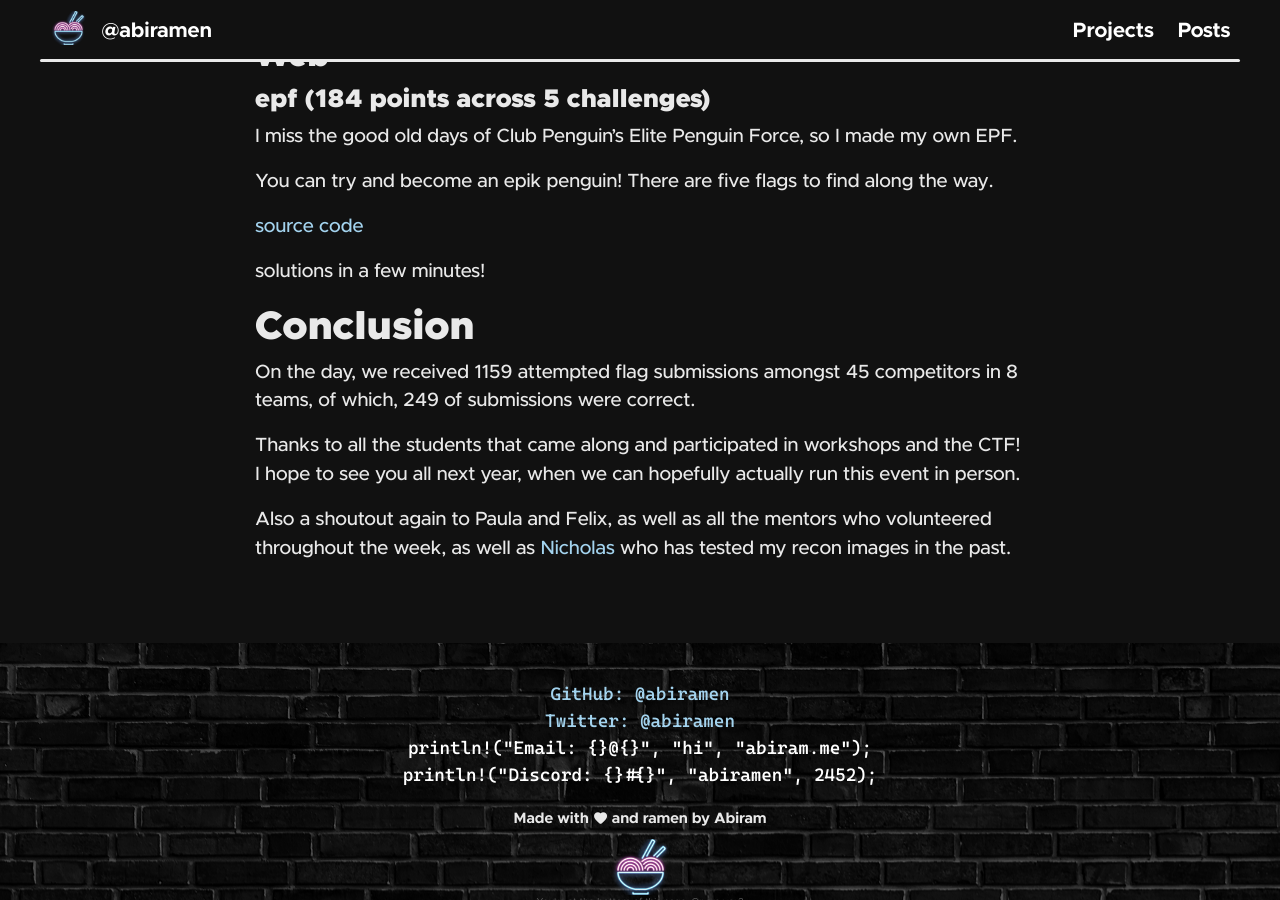
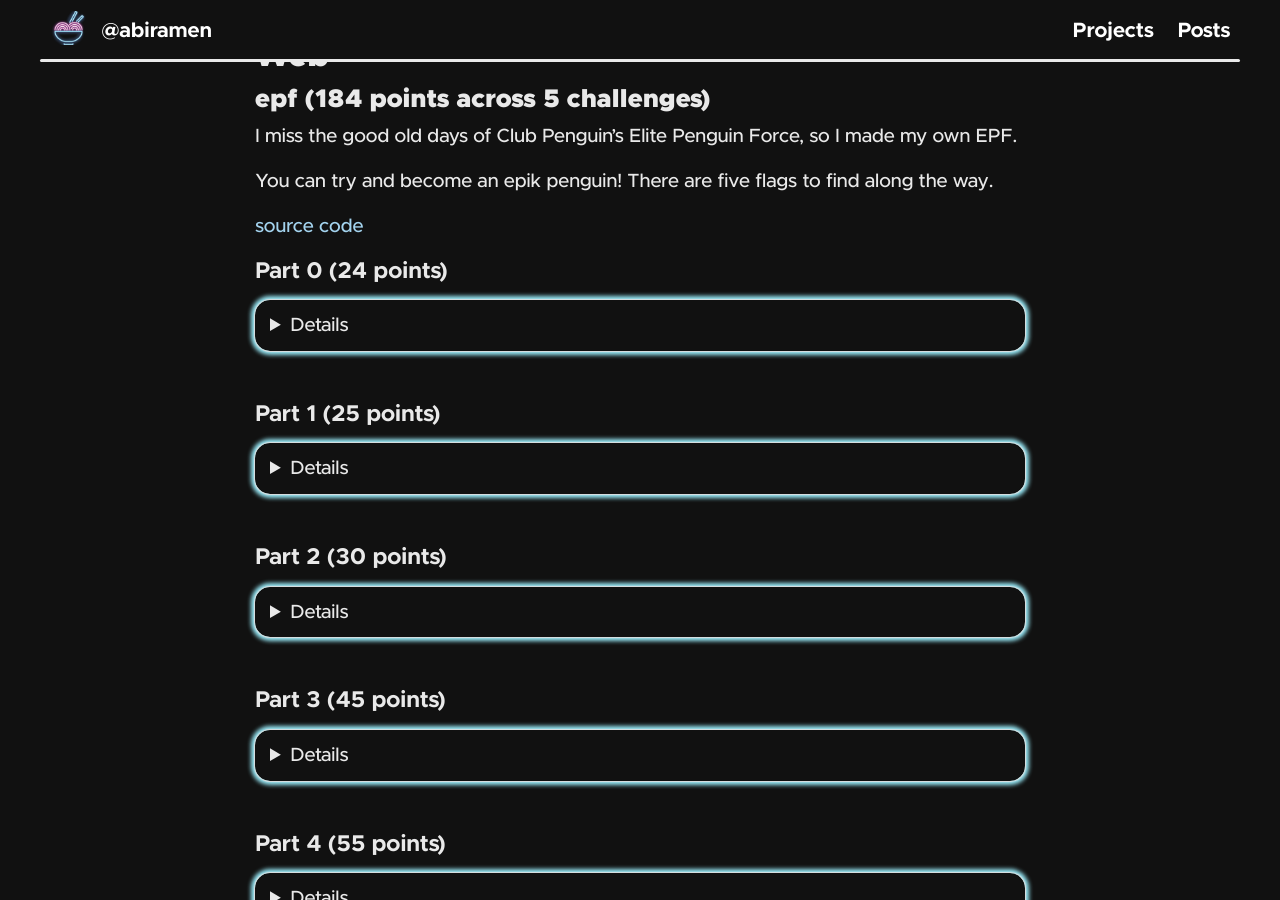
Before and after one commit to jeffreydyao/abiramen.github.io, a Jekyll site: the page built from _posts/2022-01-13-compclub-2022.md, in a window 1280 px wide and 900 px high, scrolled down 9765 px. Built offline with Jekyll 4.4.1, drawn with Linux system fonts in a browser that asks for light colours; nearby versions of some CDN libraries; comment, search, counter and statistics services are not loaded; some of the changed lines change nothing that is shown; some of the changed text lies outside the part shown.

Commit message:
Add solution for epf

```diff
--- a/_posts/2022-01-13-compclub-2022.md
+++ b/_posts/2022-01-13-compclub-2022.md
@@ -583,7 +583,80 @@
 
 [source code](https://github.com/abiramen/2022-compclub-summer-ctf/tree/main/web/epf-0/src)
 
-solutions in a few minutes!
+#### Part 0 (24 points)
+
+<details>
+
+##### Author
+@abiramen
+
+##### Walkthrough
+For this challenge, we had to inspect element or view page source (`Ctrl`+`U`) on the login page, where we can spot a HTML comment containing the flag.
+
+##### Flag
+`COMPCLUB{g00D_p3NguIns_cH3cK_p4ge_s0urCe}`
+
+</details>
+
+#### Part 1 (25 points)
+
+<details>
+
+##### Author
+@abiramen
+
+##### Walkthrough
+The HTML page source also linked to a script at `static/hello.js`. We can spot a flag in the comments of this file too.
+
+##### Flag
+`COMPCLUB{sCr!pTiNg_penGu1Ns!}`
+
+</details>
+
+#### Part 2 (30 points)
+
+<details>
+
+##### Author
+@abiramen
+
+##### Walkthrough
+Check for any cookies which have been set, typically under the Application > Cookies tab in Developer Tools on most browsers.
+
+##### Flag
+`COMPCLUB{p3NgU1N_L0Ve$_c0oK1ez}`
+
+</details>
+
+#### Part 3 (45 points)
+
+<details>
+
+##### Author
+@abiramen
+
+##### Walkthrough
+Check the `/robots.txt` file for the site.
+
+##### Flag
+`COMPCLUB{r0bot!_penGuiN!_f0rCe?!}`
+
+</details>
+
+#### Part 4 (55 points)
+
+<details>
+
+##### Author
+@abiramen
+
+##### Walkthrough
+Using the md file you found in the robots.txt in previous challenge, determine that we must have a username with at least 10 characters to become an epik penguin. However, the login form doesn't appear to allow us to enter more than 10 characters. To get around this, we can edit or remove the `maxlength` attribute from the `<input>` element on the form.
+
+##### Flag
+`COMPCLUB{h4cKeR_pEnGu1N_#aCk3R_p3NgUin!!}`
+
+</details>
 
 # Conclusion
 
```
